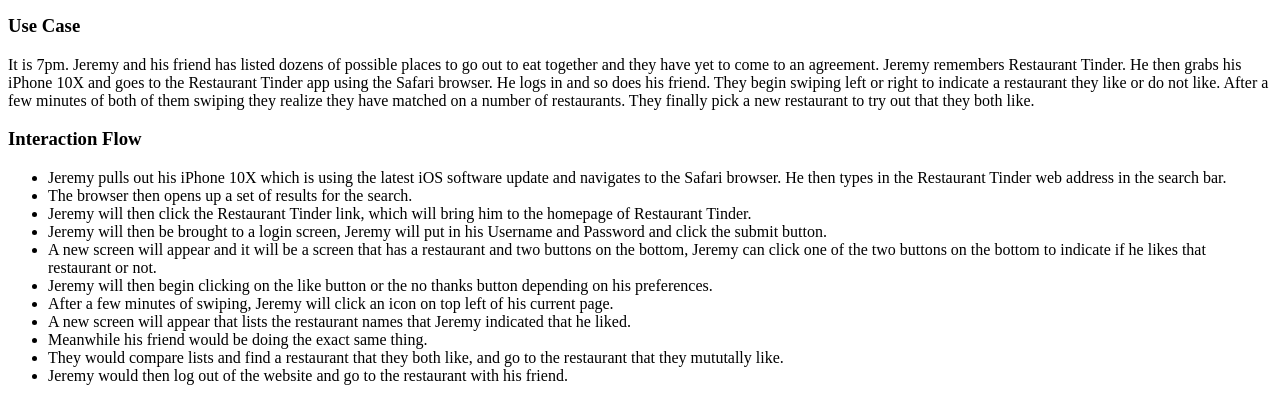
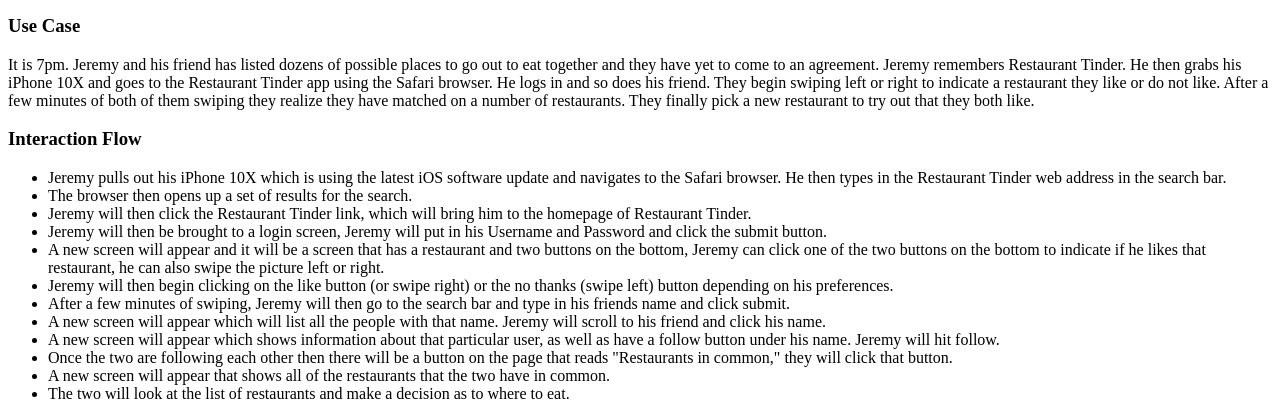
Before and after one commit to web-restaurant-tinder/foodies, a PHP site: page /corrigan-persona.php in a window 1280 px wide. Shown: the part 965-1384 px from the top of the page. Before the commit the page ends 1350 px from the top, so only its background shows below. Run offline with PHP 8.4, Linux system fonts and the light colour scheme.

Commit message:
added corrigan-personal to sprint-1

```diff
--- a/epic/corrigan-persona.php
+++ b/epic/corrigan-persona.php
@@ -31,13 +31,14 @@
 		<li>The browser then opens up a set of results for the search.</li>
 		<li>Jeremy will then click the Restaurant Tinder link, which will bring him to the homepage of Restaurant Tinder.</li>
 		<li>Jeremy will then be brought to a login screen, Jeremy will put in his Username and Password and click the submit button.</li>
-		<li>A new screen will appear and it will be a screen that has a restaurant and two buttons on the bottom, Jeremy can click one of the two buttons on the bottom to indicate if he likes that restaurant or not.</li>
-		<li>Jeremy will then begin clicking on the like button or the no thanks button depending on his preferences.</li>
-		<li>After a few minutes of swiping, Jeremy will click an icon on top left of his current page.</li>
-		<li>A new screen will appear that lists the restaurant names that Jeremy indicated that he liked.</li>
-		<li>Meanwhile his friend would be doing the exact same thing.</li>
-		<li>They would compare lists and find a restaurant that they both like, and go to the restaurant that they mututally like.</li>
-		<li>Jeremy would then log out of the website and go to the restaurant with his friend.</li>
+		<li>A new screen will appear and it will be a screen that has a restaurant and two buttons on the bottom, Jeremy can click one of the two buttons on the bottom to indicate if he likes that restaurant, he can also swipe the picture left or right.</li>
+		<li>Jeremy will then begin clicking on the like button (or swipe right) or the no thanks (swipe left) button depending on his preferences.</li>
+		<li>After a few minutes of swiping, Jeremy will then go to the search bar and type in his friends name and click submit.</li>
+		<li>A new screen will appear which will list all the people with that name. Jeremy will scroll to his friend and click his name.</li>
+		<li>A new screen will appear which shows information about that particular user, as well as have a follow button under his name. Jeremy will hit follow.</li>
+		<li>Once the two are following each other then there will be a button on the page that reads "Restaurants in common," they will click that button.</li>
+		<li>A new screen will appear that shows all of the restaurants that the two have in common.</li>
+		<li>The two will look at the list of restaurants and make a decision as to where to eat.</li>
 	</ul>
 
 </body>
```
Also changed, not shown: 1 other file.
